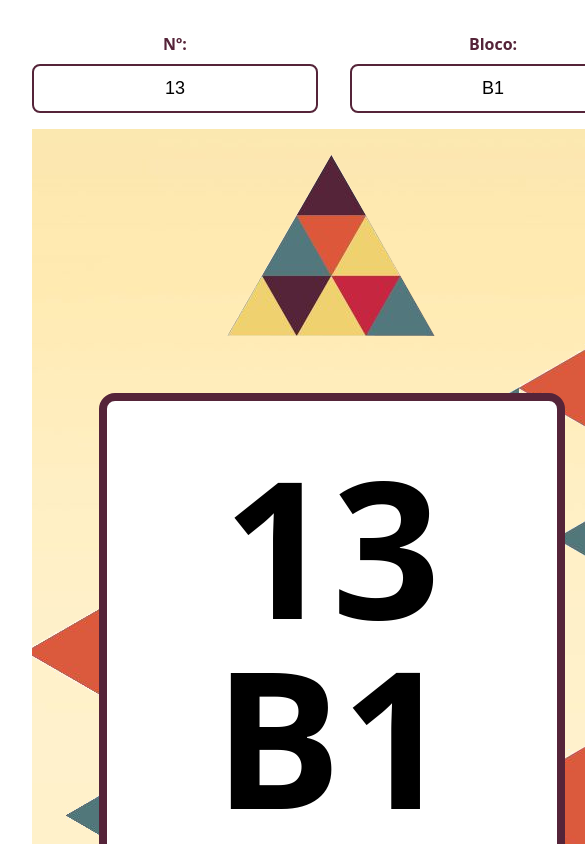
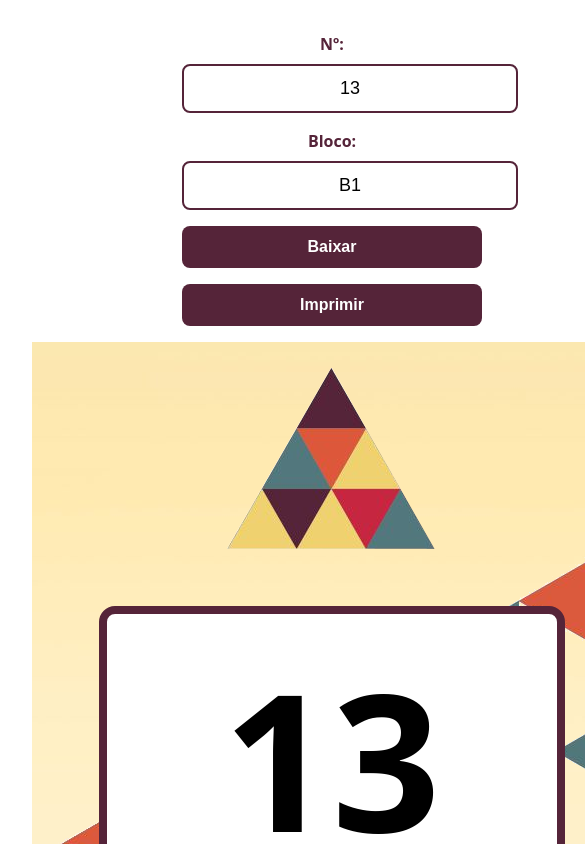
Before and after one commit to tairadev/boulevard-vila-maria, a React (Vite) app: page / in a window 390 px wide. Shown: the top 844 px of the page, 585 px wide, since content can reach past the window. Built offline with nearby package versions, Linux system fonts and the light colour scheme.

Commit message:
ajustes de css

```diff
--- a/src/App.css
+++ b/src/App.css
@@ -111,3 +111,25 @@ button:disabled {
   background-color: #aaa;
   cursor: not-allowed;
 }
+
+@media (max-width: 768px) {
+  .fields {
+    flex-direction: column;
+    align-items: center;
+    gap: 1rem;
+  }
+
+  .fields label,
+  .fields button {
+    width: 100%;
+    max-width: 300px;
+  }
+
+  input[type="text"] {
+    width: 100%;
+  }
+
+  button {
+    margin-left: 0;
+  }
+}
--- a/src/App.jsx
+++ b/src/App.jsx
@@ -58,15 +58,12 @@ function App() {
             }
             body {
               margin: 0;
-              display: flex;
-              align-items: center;
-              justify-content: center;
-              height: 100vh;
+              padding: 0;
             }
             img {
               width: 9cm;
               height: 12cm;
-              object-fit: cover;
+              display: block;
             }
           </style>
         </head>
```
